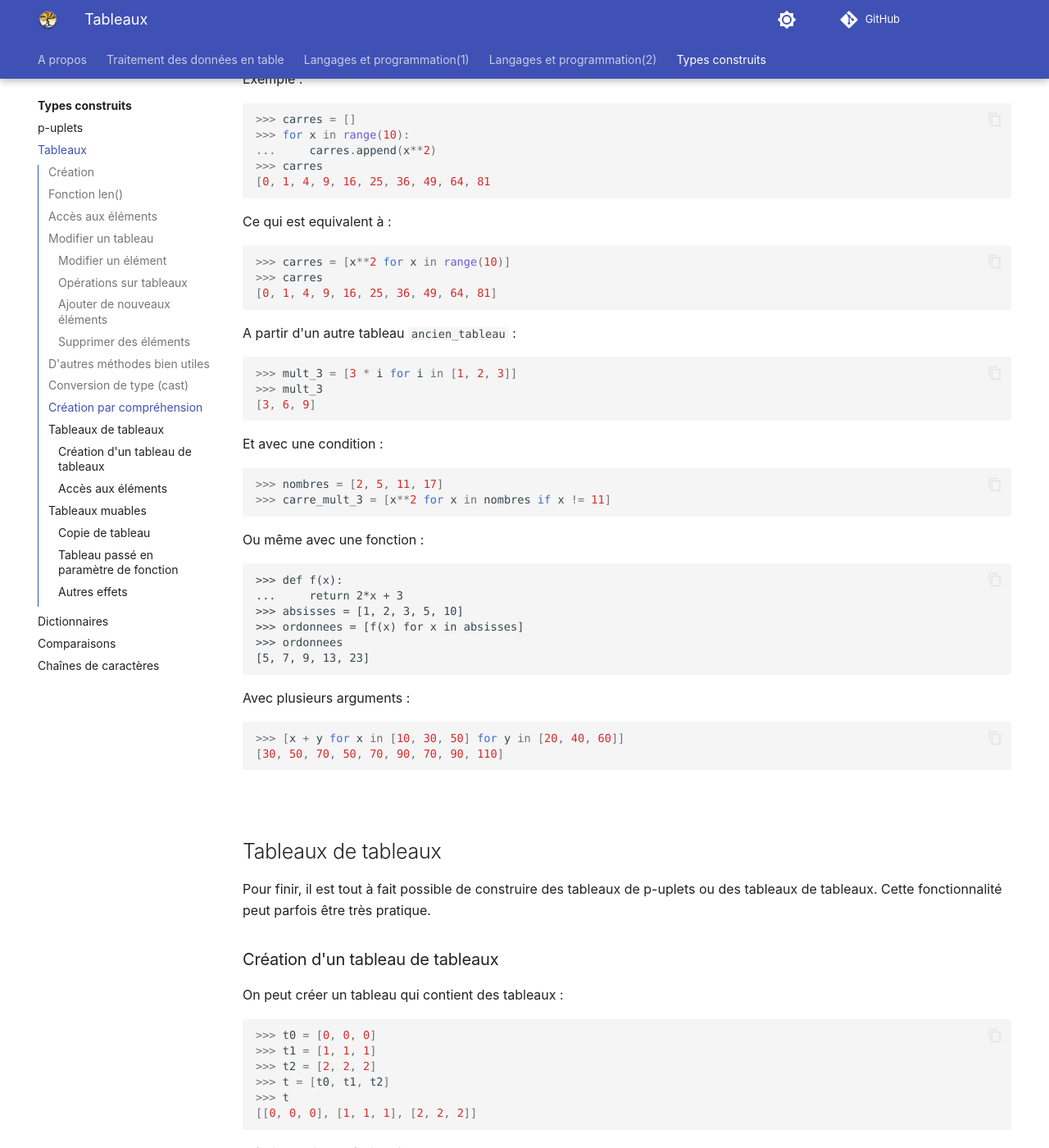
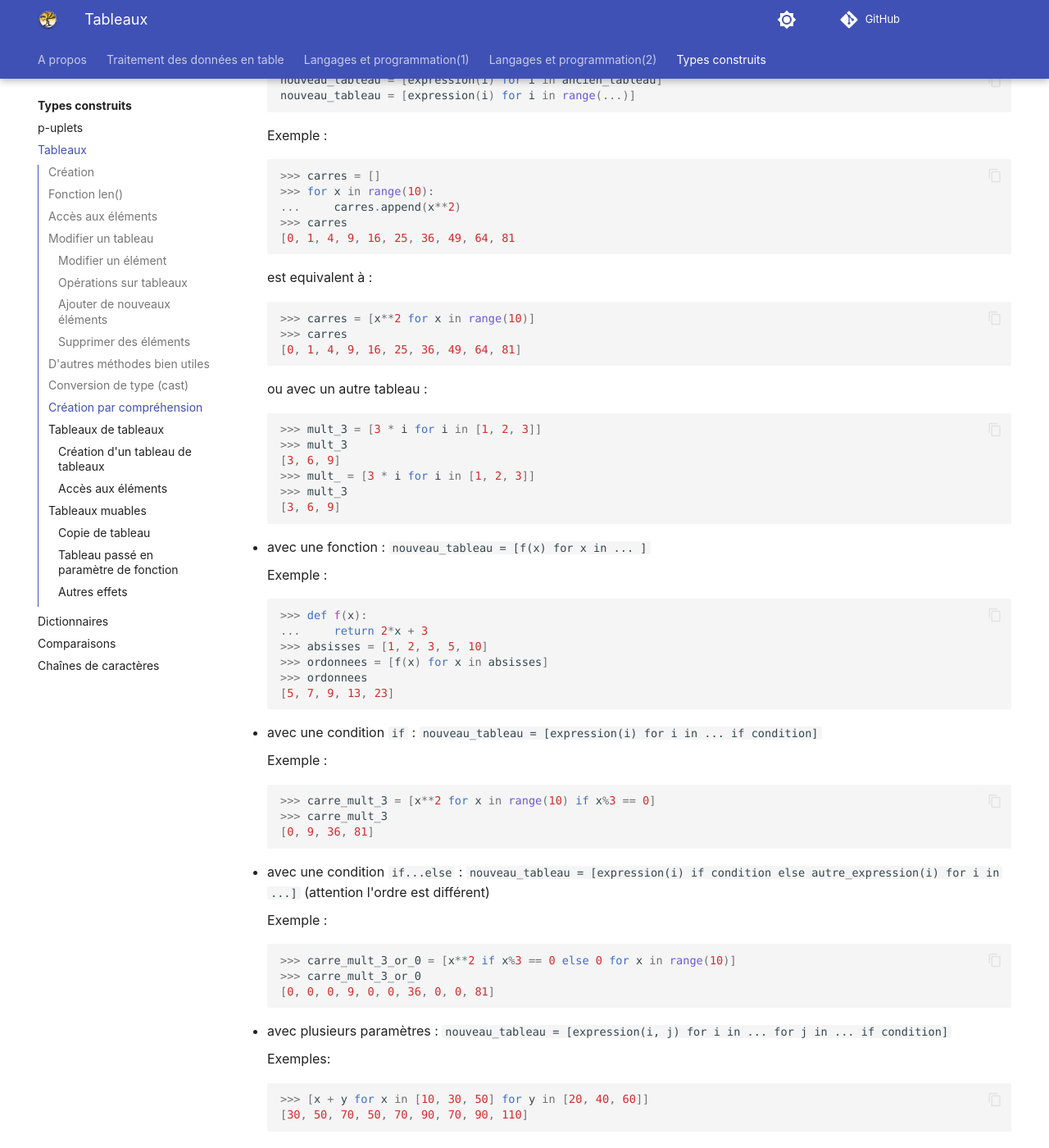
Before and after one commit to fab-perez/NSI-1, an MkDocs documentation site: the page built from docs/types-construits/2-tableaux.md, in a window 1280 px wide and 1400 px high, scrolled down 6898 px. Shown: the whole window at 82% size. Built offline with MkDocs 1.6.1 and Material for MkDocs 9.7.7, drawn with Linux system fonts in a browser that asks for light colours; emoji names are drawn with the system emoji font; comment, search, counter and statistics services are not loaded; some of the changed text lies outside the part shown.

Commit message:
Add files via upload

````diff
--- a/docs/types-construits/2-tableaux.md
+++ b/docs/types-construits/2-tableaux.md
@@ -27,7 +27,7 @@
 :warning: Comme pour les p-uplets, ne pas confondre la virgule de séparateur d'éléments avec le point de séparateur décimal.
 
 
-Il est possible decréer un tableau vide :
+Il est possible de créer un tableau vide :
 
 ``` py
 t_vide = []      # Creation d'un tableau vide
@@ -362,54 +362,79 @@
 
 ##	Création par compréhension
 
-Il est possible de créer un tableau par compréhension en utilisant :
-```py
-nouveau_tableau = [expression(i) for i in ancien_tableau if condition]
-```
+Il est possible de créer un tableau par compréhension en utilisant l'une de ces syntaxes :
 
-Exemple :
-``` py
->>> carres = []
->>> for x in range(10):
-...     carres.append(x**2)
->>> carres
-[0, 1, 4, 9, 16, 25, 36, 49, 64, 81
-```
-Ce qui est equivalent à :
-``` py
->>> carres = [x**2 for x in range(10)]
->>> carres
-[0, 1, 4, 9, 16, 25, 36, 49, 64, 81]
-```
+-   avec une expression sur les valeurs dans un `ancien_tableau` ou d'une fonction `range` :
+    ```py
+    nouveau_tableau = [expression(i) for i in ancien_tableau]
+    nouveau_tableau = [expression(i) for i in range(...)]
+    ```
 
-A partir d'un autre tableau `ancien_tableau` :
-``` py
->>> mult_3 = [3 * i for i in [1, 2, 3]]
->>> mult_3
-[3, 6, 9]
-```
+    Exemple :
+    ``` py
+    >>> carres = []
+    >>> for x in range(10):
+    ...     carres.append(x**2)
+    >>> carres
+    [0, 1, 4, 9, 16, 25, 36, 49, 64, 81
+    ```
+    est equivalent à :
+    ``` py
+    >>> carres = [x**2 for x in range(10)]
+    >>> carres
+    [0, 1, 4, 9, 16, 25, 36, 49, 64, 81]
+    ```
+    ou avec un autre tableau :
+    ``` py
+    >>> mult_3 = [3 * i for i in [1, 2, 3]]
+    >>> mult_3
+    [3, 6, 9]
+    >>> mult_ = [3 * i for i in [1, 2, 3]]
+    >>> mult_3
+    [3, 6, 9]
+    ```
 
-Et avec une condition :
-``` py
->>> nombres = [2, 5, 11, 17]
->>> carre_mult_3 = [x**2 for x in nombres if x != 11]
-```
+-   avec une fonction : ``` nouveau_tableau = [f(x) for x in ... ] ```
 
-Ou même avec une fonction :
-```
->>> def f(x):
-...     return 2*x + 3
->>> absisses = [1, 2, 3, 5, 10]
->>> ordonnees = [f(x) for x in absisses]
->>> ordonnees
-[5, 7, 9, 13, 23]
-```
+    Exemple :
 
-Avec plusieurs arguments :
-``` py
->>> [x + y for x in [10, 30, 50] for y in [20, 40, 60]]
-[30, 50, 70, 50, 70, 90, 70, 90, 110]
-```
+    ``` python
+    >>> def f(x):
+    ...     return 2*x + 3
+    >>> absisses = [1, 2, 3, 5, 10]
+    >>> ordonnees = [f(x) for x in absisses]
+    >>> ordonnees
+    [5, 7, 9, 13, 23]
+    ```
+
+
+-   avec une condition `if` : ``` nouveau_tableau = [expression(i) for i in ... if condition] ```
+
+    Exemple :
+    ``` py
+    >>> carre_mult_3 = [x**2 for x in range(10) if x%3 == 0]
+    >>> carre_mult_3
+    [0, 9, 36, 81]
+    ```
+
+-   avec une condition `if...else` : ``` nouveau_tableau = [expression(i) if condition else autre_expression(i) for i in ...] ```
+    (attention l'ordre est différent)
+
+    Exemple :
+
+    ``` py
+    >>> carre_mult_3_or_0 = [x**2 if x%3 == 0 else 0 for x in range(10)]
+    >>> carre_mult_3_or_0
+    [0, 0, 0, 9, 0, 0, 36, 0, 0, 81]
+    ```
+
+-   avec plusieurs paramètres  : ``` nouveau_tableau = [expression(i, j) for i in ... for j in ... if condition] ```
+
+    Exemples:
+    ``` py
+    >>> [x + y for x in [10, 30, 50] for y in [20, 40, 60]]
+    [30, 50, 70, 50, 70, 90, 70, 90, 110]
+    ```
 
 ##	Tableaux de tableaux
 
@@ -549,7 +574,7 @@
 
 !!! question "Exercice corrigé"
 	Ecrire une fonction qui vérifie qu'un carré est magique (ou pas).
-    «  En mathématiques, un carré magique d'ordre n est composé de n2 entiers strictement positifs, écrits sous la forme d'un tableau carré. Ces nombres sont disposés de sorte que leurs sommes sur chaque rangée, sur chaque colonne et sur chaque diagonale principale soient égales. » source : [https://fr.wikipedia.org/wiki/Carré_magique_(mathématiques)](https://fr.wikipedia.org/wiki/Carr%C3%A9_magique_(math%C3%A9matiques))
+    «  En mathématiques, un carré magique d'ordre $n$ est composé de $n^2$ entiers strictement positifs, écrits sous la forme d'un tableau carré. Ces nombres sont disposés de sorte que leurs sommes sur chaque rangée, sur chaque colonne et sur chaque diagonale principale soient égales. » source : [https://fr.wikipedia.org/wiki/Carré_magique_(mathématiques)](https://fr.wikipedia.org/wiki/Carr%C3%A9_magique_(math%C3%A9matiques))
 
 ??? Success "Réponse"
     ``` py linenums="1"
````
